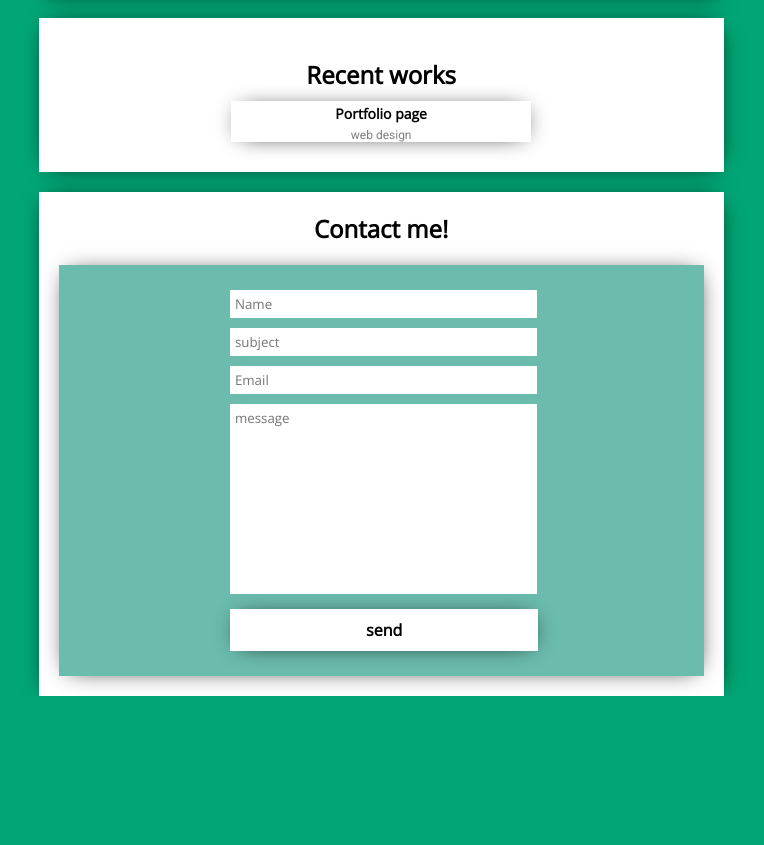
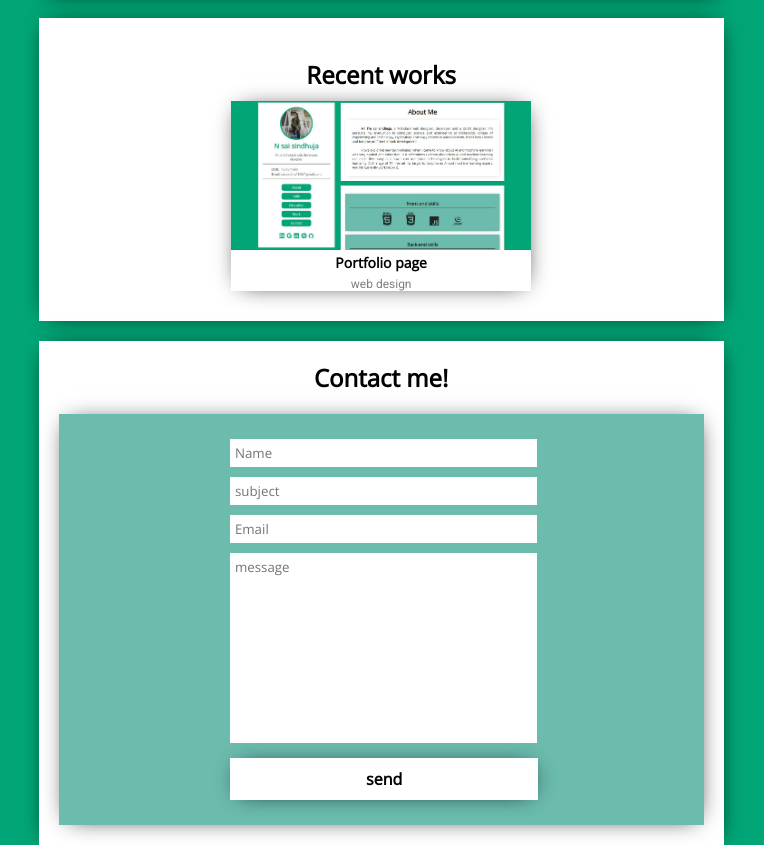
Before and after one commit to saisindhuja1506/portfolio, a plain HTML site: page index.html in a window 1280 px wide. Shown: the part 1686-2531 px from the top of the page, without its empty margins (435-1199 px from the left). Before the commit the page ends 2382 px from the top, so only its background shows below. Drawn offline with nearby package versions, Linux system fonts and the light colour scheme.

Commit message:
Update index.html

```diff
--- a/index.html
+++ b/index.html
@@ -138,7 +138,7 @@
                 <p>Recent works</p>
 
                     <div class="work">
-                        <a href="https://pavanmunaganti.github.io/portfolio/"><img src="./work/projects/portfolio.jpg" alt=""></a>
+                        <a href="https://pavanmunaganti.github.io/portfolio/"><img src="./work/portfolio.jpg" alt=""></a>
                         <p class="title">Portfolio page</p>
                         <p class="catageory">web design</p>
                     </div>
```
